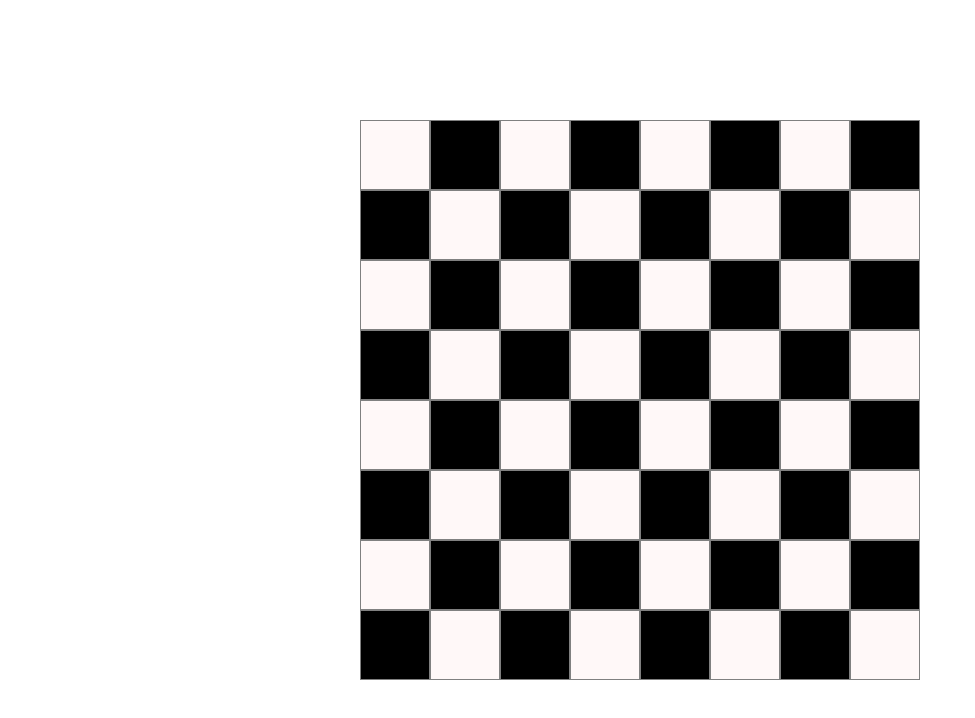
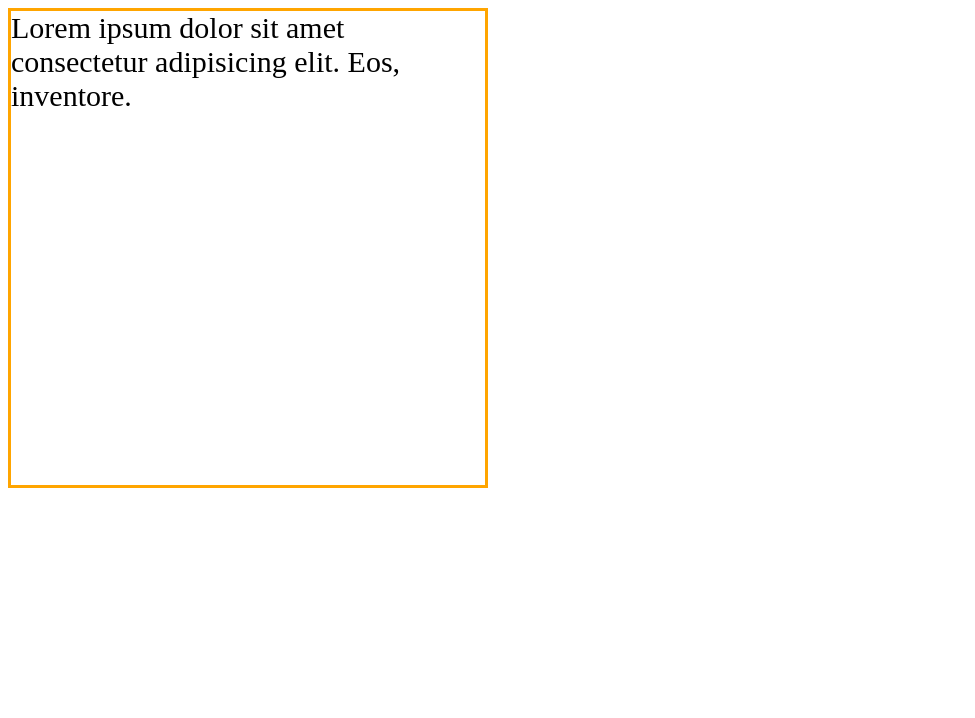
Before and after one commit to ogurtsov25-java60/box-sizing-positioning, a plain HTML site: page index.html in a window 1280 px wide. Shown: the whole page, without its empty margins (0-975 px from the left). Drawn offline with Linux system fonts and the light colour scheme.

Commit message:
measurement units

```diff
--- a/css/styles.css
+++ b/css/styles.css
@@ -1,36 +1,11 @@
-
-body {
-    display: flex;
-    width: 100vw;
-    height: 100vh;
-    justify-content: center;
-    align-items: center;
-    margin: 0;
+html {
+    font-size: 62.5%;
 }
-.board {
-    display: flex;
-    flex-direction: column;
-
-
-
-
+.box {
+    border: 3px solid orange;
+    /* 1 em = 16px */
+    font-size: 3rem;
+    width: 16em;
+    height: 16em;
+    box-sizing: border-box;
 }
-
-.row {
-display: flex;
-    flex-direction: row;
-}
-.cell {
-    width: 70px;
-    height: 70px;
-    border: 1px solid gray;
-    background-color: #fff8f8;
-    box-sizing: border-box;
-
-}
-.board div:nth-child(even) div:nth-child(odd) {
-    background-color: black;
-}
-.board div:nth-child(odd) div:nth-child(even) {
-    background-color: black;
-}
--- a/index.html
+++ b/index.html
@@ -1,95 +1,15 @@
-<!DOCTYPE r>
+<!DOCTYPE html>
 <html lang="en">
-  <head>
-    <meta charset="UTF-8" />
-    <meta name="viewport" content="width=device-width, initial-scale=1.0" />
-    <link rel="stylesheet" href="css/styles.css" />
-    <title>Document</title>
-  </head>
+<head>
+   <meta charset="UTF-8">
+   <meta name="viewport" content="width=device-width, initial-scale=1.0">
+   <link rel="stylesheet" href="css/styles.css">
+   <title>Document</title>
+</head>
+<body>
+   <div class="box">
+      Lorem ipsum dolor sit amet consectetur adipisicing elit. Eos, inventore.
 
-  <body>
-
-<div class="board">
-   <div class="row">
-      <div class="cell"></div>
-      <div class="cell"></div>
-      <div class="cell"></div>
-      <div class="cell"></div>
-      <div class="cell"></div>
-      <div class="cell"></div>
-      <div class="cell"></div>
-      <div class="cell"></div>
    </div>
-   <div class="row">
-      <div class="cell"></div>
-      <div class="cell"></div>
-      <div class="cell"></div>
-      <div class="cell"></div>
-      <div class="cell"></div>
-      <div class="cell"></div>
-      <div class="cell"></div>
-      <div class="cell"></div>
-   </div>
-   <div class="row">
-      <div class="cell"></div>
-      <div class="cell"></div>
-      <div class="cell"></div>
-      <div class="cell"></div>
-      <div class="cell"></div>
-      <div class="cell"></div>
-      <div class="cell"></div>
-      <div class="cell"></div>
-   </div>
-   <div class="row">
-      <div class="cell"></div>
-      <div class="cell"></div>
-      <div class="cell"></div>
-      <div class="cell"></div>
-      <div class="cell"></div>
-      <div class="cell"></div>
-      <div class="cell"></div>
-      <div class="cell"></div>
-   </div>
-   <div class="row">
-      <div class="cell"></div>
-      <div class="cell"></div>
-      <div class="cell"></div>
-      <div class="cell"></div>
-      <div class="cell"></div>
-      <div class="cell"></div>
-      <div class="cell"></div>
-      <div class="cell"></div>
-   </div>
-   <div class="row">
-      <div class="cell"></div>
-      <div class="cell"></div>
-      <div class="cell"></div>
-      <div class="cell"></div>
-      <div class="cell"></div>
-      <div class="cell"></div>
-      <div class="cell"></div>
-      <div class="cell"></div>
-   </div>
-   <div class="row">
-      <div class="cell"></div>
-      <div class="cell"></div>
-      <div class="cell"></div>
-      <div class="cell"></div>
-      <div class="cell"></div>
-      <div class="cell"></div>
-      <div class="cell"></div>
-      <div class="cell"></div>
-   </div>
-   <div class="row">
-      <div class="cell"></div>
-      <div class="cell"></div>
-      <div class="cell"></div>
-      <div class="cell"></div>
-      <div class="cell"></div>
-      <div class="cell"></div>
-      <div class="cell"></div>
-      <div class="cell"></div>
-   </div>
-</div>
-  </body>
+</body>
 </html>
```
